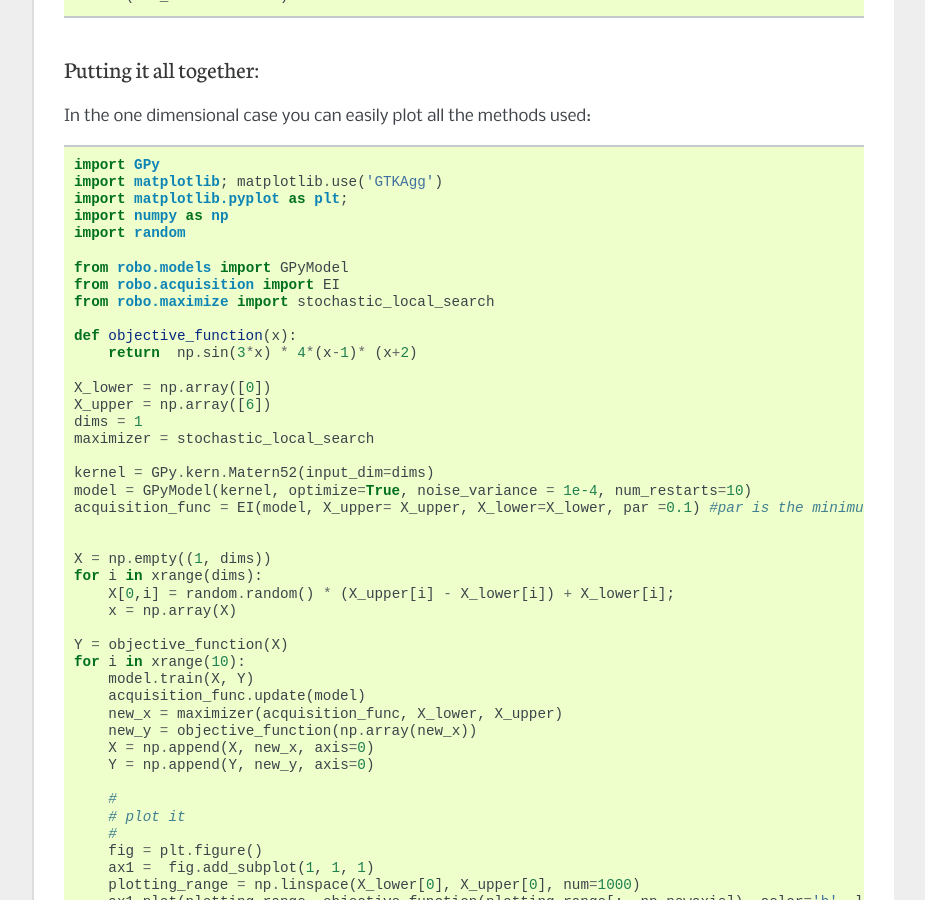
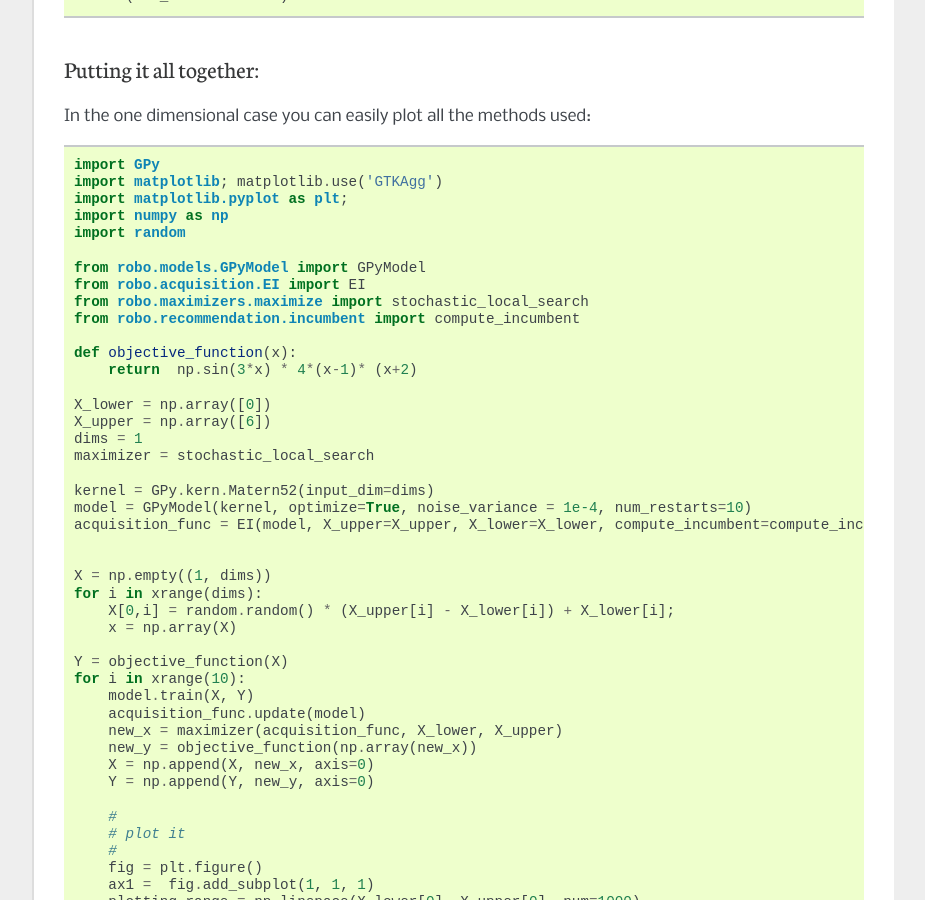
Before and after one commit to automl/RoBO, a Sphinx documentation site: the page built from docs/index.rst, in a window 1280 px wide and 900 px high, scrolled down 2579 px. Shown: the whole window, without its empty margins (198-1123 px from the left). Built offline with Sphinx 7.4.7, drawn with Linux system fonts in a browser that asks for light colours; formulas are drawn with MathJax 3.

```diff
--- a/docs/index.rst
+++ b/docs/index.rst
@@ -152,9 +152,10 @@ In the one dimensional case you can easily plot all the methods used:
     import numpy as np
     import random
 
-    from robo.models import GPyModel
-    from robo.acquisition import EI
-    from robo.maximize import stochastic_local_search
+    from robo.models.GPyModel import GPyModel
+    from robo.acquisition.EI import EI
+    from robo.maximizers.maximize import stochastic_local_search
+    from robo.recommendation.incumbent import compute_incumbent
 
     def objective_function(x):
         return  np.sin(3*x) * 4*(x-1)* (x+2)
@@ -166,7 +167,7 @@ In the one dimensional case you can easily plot all the methods used:
 
     kernel = GPy.kern.Matern52(input_dim=dims)
     model = GPyModel(kernel, optimize=True, noise_variance = 1e-4, num_restarts=10)
-    acquisition_func = EI(model, X_upper= X_upper, X_lower=X_lower, par =0.1) #par is the minimum improvement
+    acquisition_func = EI(model, X_upper=X_upper, X_lower=X_lower, compute_incumbent=compute_incumbent, par=0.1) #par is the minimum improvement
 
 
     X = np.empty((1, dims))
```
Also changed, not shown: 2 other files.
